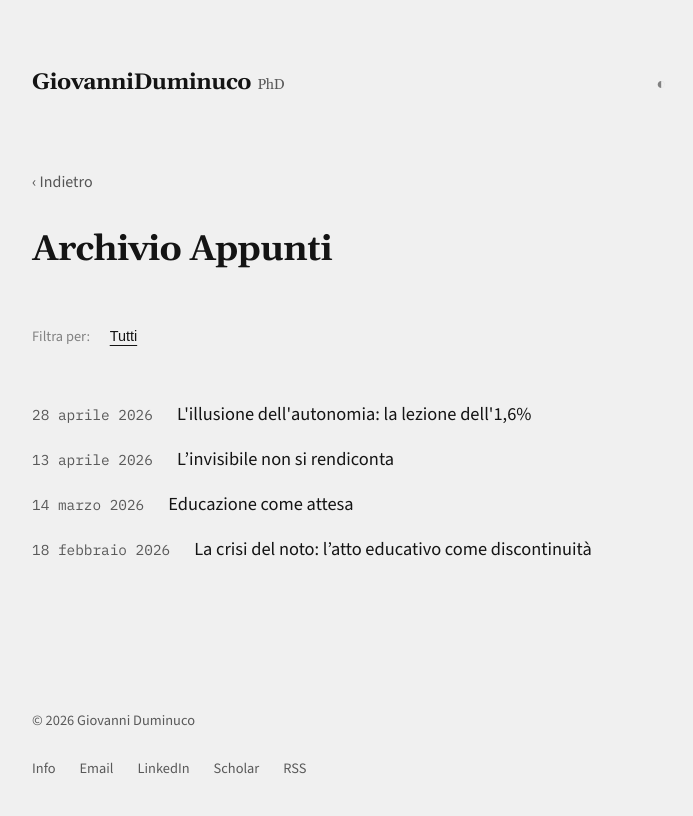
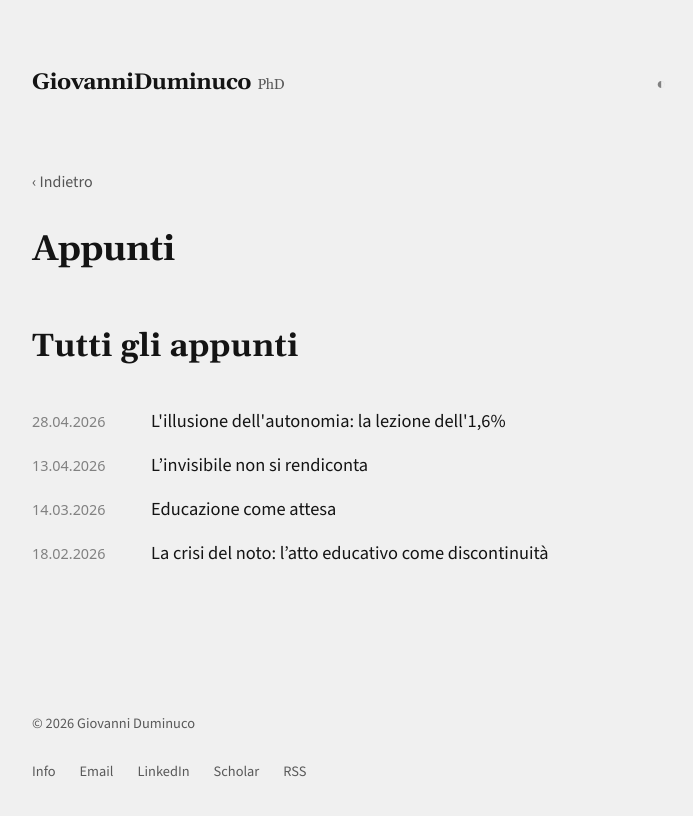
Before and after one commit to dumgio/dumgio.github.io, a Jekyll site: the page built from appunti.md, in a window 1280 px wide. Shown: the top 816 px of the page, without its empty margins (128-821 px from the left). Built offline with Jekyll 4.4.1, drawn with Linux system fonts in a browser that asks for light colours; comment, search, counter and statistics services are not loaded.

Commit message:
Update appunti.md

```diff
--- a/appunti.md
+++ b/appunti.md
@@ -1,77 +1,42 @@
 ---
 layout: page
-title: Archivio Appunti
+title: Appunti
 permalink: /blog/
 ---
 
-<div class="category-filter" style="margin-bottom: 3rem; font-family: var(--body-font);">
-  <span style="opacity: 0.5; margin-right: 1rem; font-size: 0.9rem;">Filtra per:</span>
-  <button class="filter-btn active" onclick="filterCategory('all')">Tutti</button>
-  {% assign categories = site.posts | map: 'category' | uniq | compact %}
-  {% for category in categories %}
-    <button class="filter-btn" onclick="filterCategory('{{ category | slugify }}')">{{ category | capitalize }}</button>
-  {% endfor %}
-</div>
-
-<div class="post-list">
-  {% for post in site.posts %}
-  <div class="post-item filterable-post" data-category="{{ post.category | slugify | default: 'none' }}">
-    <span class="post-date">
-      {{ post.date | date: "%-d" }}
-      {% assign m = post.date | date: "%-m" | minus: 1 %}
-      {% case m %}
-        {% when 0 %}gennaio{% when 1 %}febbraio{% when 2 %}marzo{% when 3 %}aprile
-        {% when 4 %}maggio{% when 5 %}giugno{% when 6 %}luglio{% when 7 %}agosto
-        {% when 8 %}settembre{% when 9 %}ottobre{% when 10 %}novembre{% when 11 %}dicembre
-      {% endcase %}
-      {{ post.date | date: "%Y" }}
-    </span>
-    <a href="{{ post.url | relative_url }}">{{ post.title }}</a>
-  </div>
-  {% else %}
-  <p>In attesa del primo appunto.</p>
-  {% endfor %}
-</div>
-
-<script>
-function filterCategory(category) {
-  // Aggiorna i bottoni
-  document.querySelectorAll('.filter-btn').forEach(btn => {
-    btn.classList.remove('active');
-  });
-  event.target.classList.add('active');
-
-  // Filtra i post
-  const posts = document.querySelectorAll('.filterable-post');
-  posts.forEach(post => {
-    if (category === 'all' || post.getAttribute('data-category') === category) {
-      post.style.display = 'flex';
-    } else {
-      post.style.display = 'none';
-    }
-  });
-}
-</script>
+<section>
+    <h2>Tutti gli appunti</h2>
+    <div class="post-list" style="margin-top: 2rem;">
+        {% for post in site.posts %}
+        <div style="margin-bottom: 0.8rem; display: flex; align-items: baseline;">
+            <span style="opacity: 0.5; font-size: 0.9rem; margin-right: 1.5rem; min-width: 95px; flex-shrink: 0; font-family: system-ui, -apple-system, sans-serif;">
+                {{ post.date | date: "%d.%m.%Y" }}
+            </span>
+            <a href="{{ post.url }}" style="font-weight: 400; text-decoration: none;" class="post-link">
+                {{ post.title }}
+            </a>
+        </div>
+        {% else %}
+        <p style="opacity: 0.6;">Nessun appunto pubblicato ancora.</p>
+        {% endfor %}
+    </div>
+</section>
 
 <style>
-  .filter-btn {
-    background: none;
-    border: none;
-    color: var(--text-color);
-    opacity: 0.5;
-    cursor: pointer;
-    margin-right: 1rem;
-    font-size: 0.9rem;
-    padding: 0;
-    text-decoration: none;
-    transition: opacity 0.2s;
-  }
-  .filter-btn:hover, .filter-btn.active {
-    opacity: 1;
-    text-decoration: underline;
-    text-underline-offset: 4px;
-  }
-  .post-item {
-    transition: all 0.3s ease;
-  }
+    .post-link:hover {
+        text-decoration: underline !important;
+        text-decoration-thickness: 0.1ex !important;
+        text-underline-offset: 0.3ex !important;
+    }
+
+    @media (max-width: 480px) {
+        .post-list > div {
+            flex-direction: column !important;
+            margin-bottom: 1.2rem !important;
+        }
+        .post-list span {
+            margin-bottom: 0.2rem;
+            min-width: auto !important;
+        }
+    }
 </style>
```
